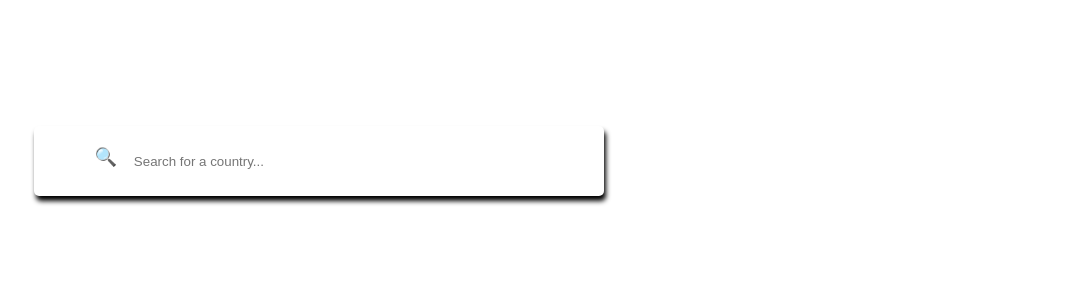
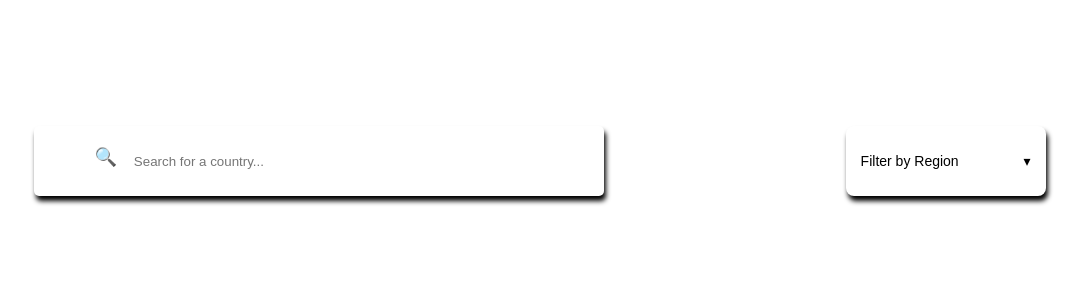
Before and after one commit to M8Eggman/REACT-COUNTRIES, a React (Vite) app: page /#/ in a window 1280 px wide. Shown: the top 300 px of the page, without its empty margins (100-1183 px from the left). Built offline with nearby package versions, Linux system fonts and the light colour scheme.

Commit message:
filter button

```diff
--- a/src/pages/home/Home.jsx
+++ b/src/pages/home/Home.jsx
@@ -1,29 +1,46 @@
 import './home.css'
+import { useState } from 'react';
 
-export default function Home(){
+export default function Home() {
+    const [isOpen, setIsOpen] = useState(false);
+    const [selectedRegion, setSelectedRegion] = useState("Filter by Region");
 
+    const regions = ["Africa", "America", "Asia", "Europe", "Oceania"];
 
-    return(
+    const handleSelect = (region) => {
+        setSelectedRegion(region);
+        setIsOpen(false);
 
+    };
 
+    return (
         <>
             <section className='homeContainer'>
-
                 <div className='searchAndFilter'>
                     <div className='searchContainer'>
                         <span>&#128269;</span>
                         <input type="search" placeholder='Search for a country...' />
                     </div>
+
                     <div className='filterContainer'>
-
+                        <div className='dropdown'>
+                            <button onClick={() => setIsOpen(!isOpen)} className='dropdown-button'>
+                                {selectedRegion}
+                                <span className='arrow'>▾</span>
+                            </button>
+                            {isOpen && (
+                                <ul className='dropdown-menu' >
+                                {regions.map((element) => (
+                                    <li key={element} className='dropdown-item' onClick={()=>{handleSelect}}>
+                                        {element}
+                                    </li>
+                                ))}
+                                </ul>
+                            )}
                         </div>
                     </div>
-
-
-
+                </div>
             </section>
-
-
         </>
     )
 }
--- a/src/pages/home/home.css
+++ b/src/pages/home/home.css
@@ -1,14 +1,17 @@
 
+
+.homeContainer{
+    margin: 10%;
+}
 
 .searchAndFilter{
 
     display: flex;
-    margin-top: 10%;
+    justify-content: space-between;
 }
 
 .searchContainer{
     display: flex;
-    margin-left: 10%;
     width: 450px;
     height: 50px;
     border: none;
@@ -31,3 +34,52 @@
   font-size: 18px;
   margin-top: 10px;
 }
+
+
+.dropdown {
+  position: relative;
+  width: 200px;
+}
+
+.dropdown-button {
+  width: 100%;
+  padding: 10px 15px;
+  background: white;
+  border: 1px none #ccc;
+  border-radius: 8px;
+  text-align: left;
+  cursor: pointer;
+  font-size: 14px;
+  display: flex;
+  justify-content: space-between;
+  align-items: center;
+  box-shadow: 2px 5px 5px black;;
+  height: 70px;
+
+}
+
+.arrow {
+  margin-left: 10px;
+}
+
+.dropdown-menu {
+  position: absolute;
+  top: 100%;
+  width: 100%;
+  background: white;
+  border: 1px none #ccc;
+  border-radius: 8px;
+  margin-top: 5px;
+  z-index: 10;
+  box-shadow: 0 4px 8px rgba(0,0,0,0.05);
+}
+
+.dropdown-item {
+  padding: 10px 14px;
+  cursor: pointer;
+  font-size: 14px;
+}
+
+.dropdown-item:hover {
+  background-color: #f0f0f0;
+}
```
Lines whose indentation alone changed are shown as unchanged.
